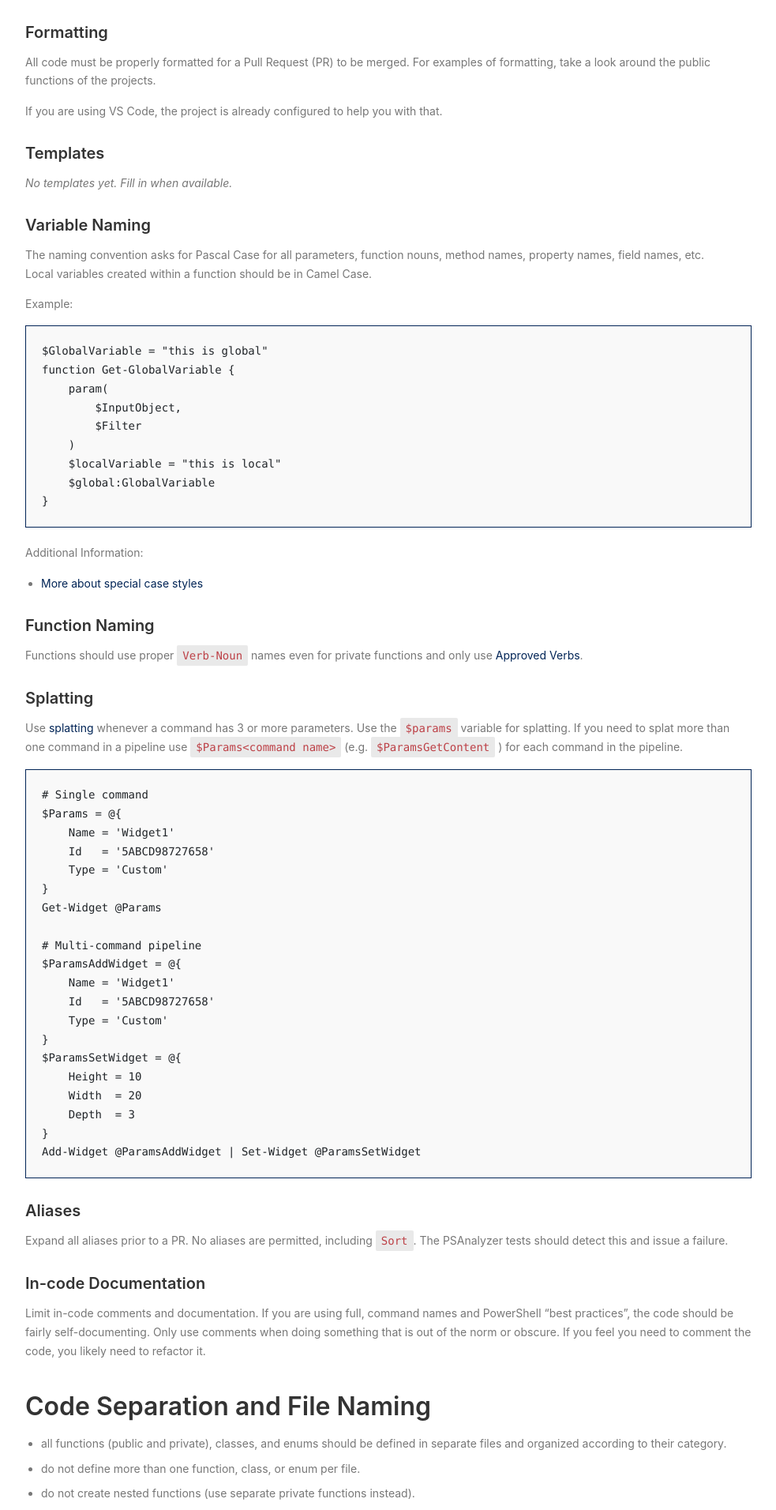
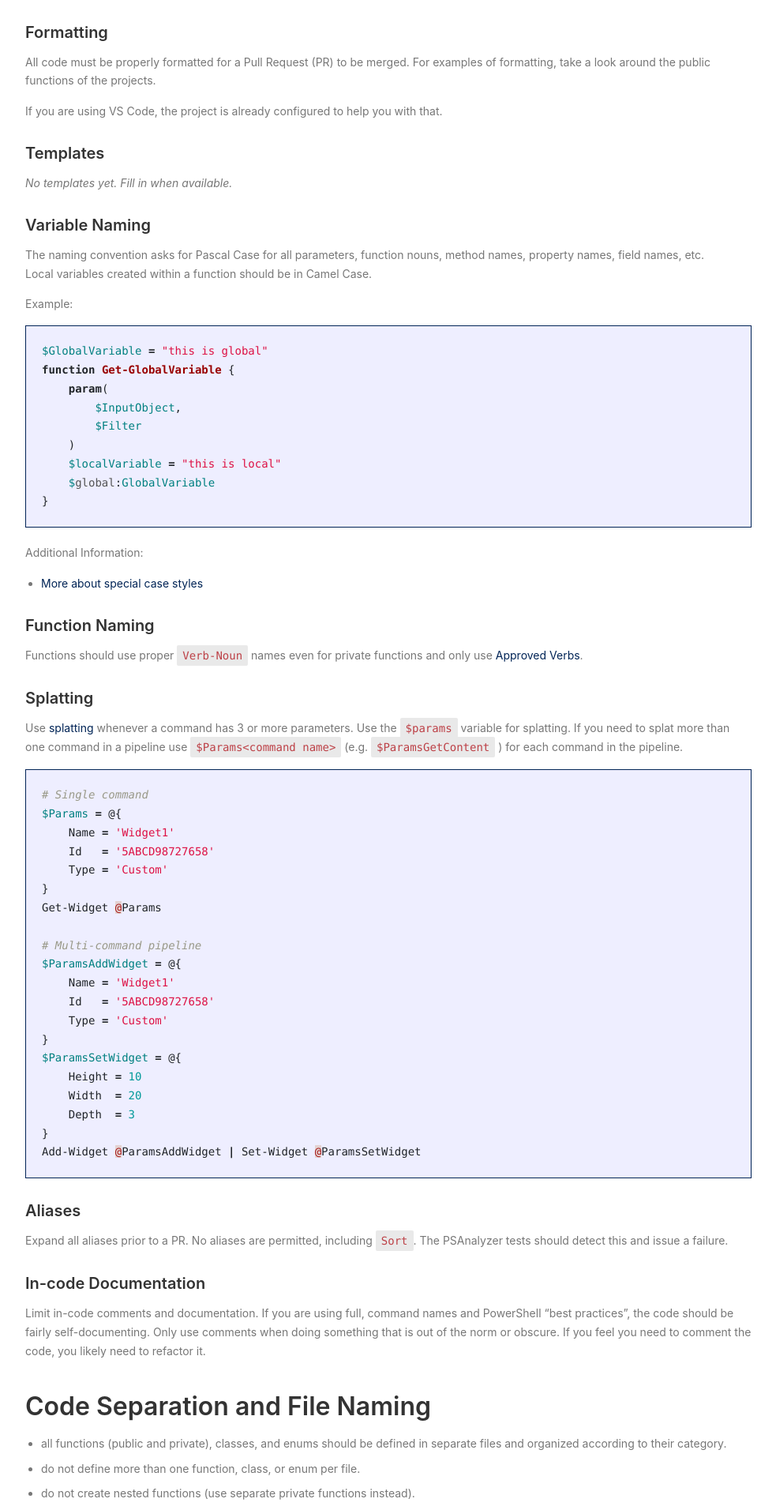
Before and after one commit to AtlassianPS/AtlassianPS.github.io, a Jekyll site: the page built from docs/Contributing/our-guidelines.md, in a window 1280 px wide. Shown: the part 828-2740 px from the top of the page at 79% size, without its empty margins (148-1131 px from the left). Built offline with Jekyll 4.4.1, drawn with Linux system fonts in a browser that asks for light colours; nearby versions of some CDN libraries; comment, search, counter and statistics services are not loaded; our own code applies the rules of GitHub Pages for plain Markdown files.

Commit message:
Updated styles to allow for better syntax highlighting of powershell code

```diff
--- a/_config.yml
+++ b/_config.yml
@@ -15,8 +15,17 @@ encoding: utf-8
 
 # other settings
 excerpt_separator: <!--more-->
-highlighter: rouge
+# highlighter: rouge
+# markdown: kramdown
+
+# kramdown:
+#   input: GFM
+# #   syntax_highlighter: rouge
 markdown: kramdown
 kramdown:
   input: GFM
+  hard_wrap: false
   syntax_highlighter: rouge
+  syntax_highlighter_opts:
+    span: false
+highlighter: rouge
--- a/_sass/_codeblock.scss
+++ b/_sass/_codeblock.scss
@@ -64,8 +64,8 @@
         border: $powershell-blue 1px solid;
     }
     .language-powershell pre {
-        background-color: $powershell-blue;
-        color: #ffffff;
+        // background-color: $powershell-blue;
+        // color: #ffffff;
         font-weight: 500;
     }
 }
--- /dev/null
+++ b/_sass/_syntax-highlighting.scss
@@ -0,0 +1,203 @@
+/**
+ * Syntax highlighting styles
+ * Taken from the "minima" theme, 2017-09-07
+ */
+
+.highlight {
+    background: #fff; // @extend %vertical-rhythm;
+    .highlighter-rouge & {
+        background: #eef;
+    }
+    .c {
+        color: #998;
+        font-style: italic
+    } // Comment
+    .err {
+        color: #a61717;
+        background-color: #e3d2d2
+    } // Error
+    .k {
+        font-weight: bold
+    } // Keyword
+    .o {
+        font-weight: bold
+    } // Operator
+    .cm {
+        color: #998;
+        font-style: italic
+    } // Comment.Multiline
+    .cp {
+        color: #999;
+        font-weight: bold
+    } // Comment.Preproc
+    .c1 {
+        color: #998;
+        font-style: italic
+    } // Comment.Single
+    .cs {
+        color: #999;
+        font-weight: bold;
+        font-style: italic
+    } // Comment.Special
+    .gd {
+        color: #000;
+        background-color: #fdd
+    } // Generic.Deleted
+    .gd .x {
+        color: #000;
+        background-color: #faa
+    } // Generic.Deleted.Specific
+    .ge {
+        font-style: italic
+    } // Generic.Emph
+    .gr {
+        color: #a00
+    } // Generic.Error
+    .gh {
+        color: #999
+    } // Generic.Heading
+    .gi {
+        color: #000;
+        background-color: #dfd
+    } // Generic.Inserted
+    .gi .x {
+        color: #000;
+        background-color: #afa
+    } // Generic.Inserted.Specific
+    .go {
+        color: #888
+    } // Generic.Output
+    .gp {
+        color: #555
+    } // Generic.Prompt
+    .gs {
+        font-weight: bold
+    } // Generic.Strong
+    .gu {
+        color: #aaa
+    } // Generic.Subheading
+    .gt {
+        color: #a00
+    } // Generic.Traceback
+    .kc {
+        font-weight: bold
+    } // Keyword.Constant
+    .kd {
+        font-weight: bold
+    } // Keyword.Declaration
+    .kp {
+        font-weight: bold
+    } // Keyword.Pseudo
+    .kr {
+        font-weight: bold
+    } // Keyword.Reserved
+    .kt {
+        color: #458;
+        font-weight: bold
+    } // Keyword.Type
+    .m {
+        color: #099
+    } // Literal.Number
+    .s {
+        color: #d14
+    } // Literal.String
+    .na {
+        color: #008080
+    } // Name.Attribute
+    .nb {
+        color: #0086B3
+    } // Name.Builtin
+    .nc {
+        color: #458;
+        font-weight: bold
+    } // Name.Class
+    .no {
+        color: #008080
+    } // Name.Constant
+    .ni {
+        color: #800080
+    } // Name.Entity
+    .ne {
+        color: #900;
+        font-weight: bold
+    } // Name.Exception
+    .nf {
+        color: #900;
+        font-weight: bold
+    } // Name.Function
+    .nn {
+        color: #555
+    } // Name.Namespace
+    .nt {
+        color: #07f
+    } // Name.Tag
+    .nv {
+        color: #008080
+    } // Name.Variable
+    .ow {
+        font-weight: bold
+    } // Operator.Word
+    .w {
+        color: #bbb
+    } // Text.Whitespace
+    .mf {
+        color: #099
+    } // Literal.Number.Float
+    .mh {
+        color: #099
+    } // Literal.Number.Hex
+    .mi {
+        color: #099
+    } // Literal.Number.Integer
+    .mo {
+        color: #099
+    } // Literal.Number.Oct
+    .sb {
+        color: #d14
+    } // Literal.String.Backtick
+    .sc {
+        color: #d14
+    } // Literal.String.Char
+    .sd {
+        color: #d14
+    } // Literal.String.Doc
+    .s2 {
+        color: #d14
+    } // Literal.String.Double
+    .se {
+        color: #d14
+    } // Literal.String.Escape
+    .sh {
+        color: #d14
+    } // Literal.String.Heredoc
+    .si {
+        color: #d14
+    } // Literal.String.Interpol
+    .sx {
+        color: #d14
+    } // Literal.String.Other
+    .sr {
+        color: #009926
+    } // Literal.String.Regex
+    .s1 {
+        color: #d14
+    } // Literal.String.Single
+    .ss {
+        color: #990073
+    } // Literal.String.Symbol
+    .bp {
+        color: #999
+    } // Name.Builtin.Pseudo
+    .vc {
+        color: #008080
+    } // Name.Variable.Class
+    .vg {
+        color: #008080
+    } // Name.Variable.Global
+    .vi {
+        color: #008080
+    } // Name.Variable.Instance
+    .il {
+        color: #099
+    } // Literal.Number.Integer.Long
+}
--- a/assets/css/style.scss
+++ b/assets/css/style.scss
@@ -6,6 +6,7 @@
 @import "bootstrap-sass/bootstrap";
 @import "theme";
 @import "codeblock";
+@import "syntax-highlighting";
 @import "blockquote";
 @import "navigation";
 @import "breadcrumb";
```
